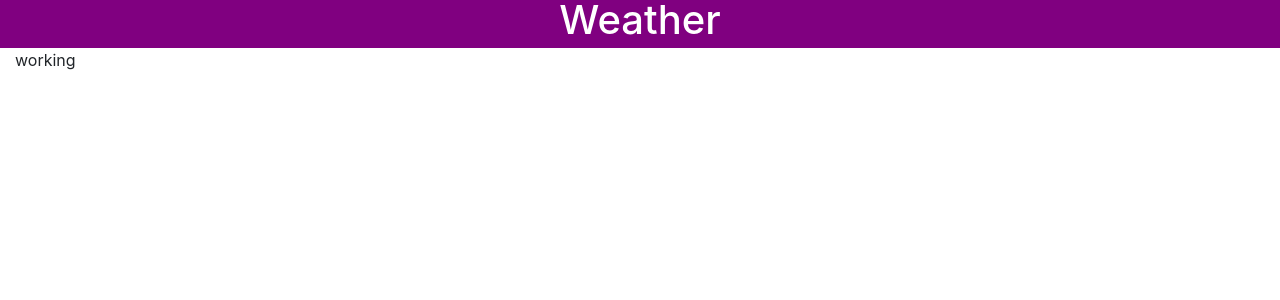
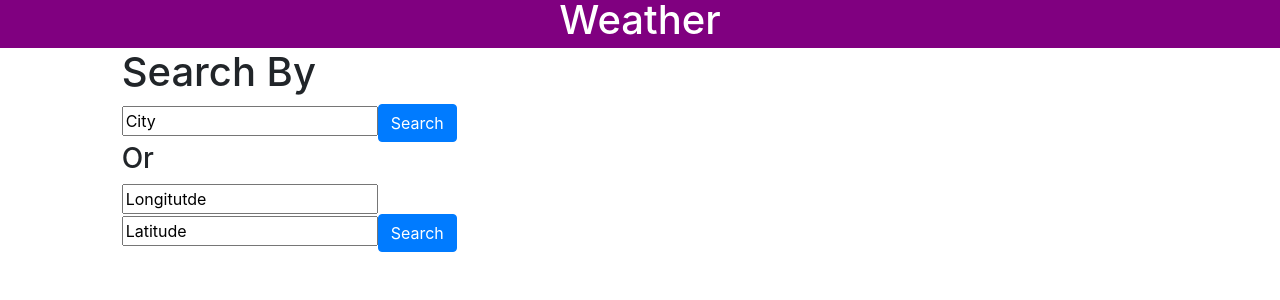
Before and after one commit to cubbie/api-practice, an Angular app: page / in a window 1280 px wide. Shown: the top 300 px of the page. Built offline with nearby package versions, Linux system fonts and the light colour scheme.

Commit message:
add search component w cli and add html elements

```diff
--- a/src/app/app.component.html
+++ b/src/app/app.component.html
@@ -1,4 +1,4 @@
 <app-header></app-header>
 <div class="container-fluid">
-  <p>working</p>
+  <app-search></app-search>
 </div>
--- a/src/app/app.module.ts
+++ b/src/app/app.module.ts
@@ -3,11 +3,13 @@ import { NgModule } from '@angular/core';
 
 import { AppComponent } from './app.component';
 import { HeaderComponent } from './header/header.component';
+import { SearchComponent } from './search/search.component';
 
 @NgModule({
   declarations: [
     AppComponent,
-    HeaderComponent
+    HeaderComponent,
+    SearchComponent
   ],
   imports: [
     BrowserModule
--- /dev/null
+++ b/src/app/search/search.component.html
@@ -0,0 +1,11 @@
+<div class="row">
+  <div class="col-4 offset-1">
+    <h1>Search By</h1>
+    <input type="text" name="" value="City">
+    <button class="btn btn-primary">Search</button>
+    <h3>Or</h3>
+    <input type="text" name="" value="Longitutde">
+    <input type="text" name="" value="Latitude">
+    <button class="btn btn-primary">Search</button>
+  </div>
+</div>
--- /dev/null
+++ b/src/app/search/search.component.ts
@@ -0,0 +1,15 @@
+import { Component, OnInit } from '@angular/core';
+
+@Component({
+  selector: 'app-search',
+  templateUrl: './search.component.html',
+  styleUrls: ['./search.component.css']
+})
+export class SearchComponent implements OnInit {
+
+  constructor() { }
+
+  ngOnInit() {
+  }
+
+}
```
Also changed, not shown: src/app/search/search.component.css (added), 1 other file (tests, documents, lock files or other folders).
